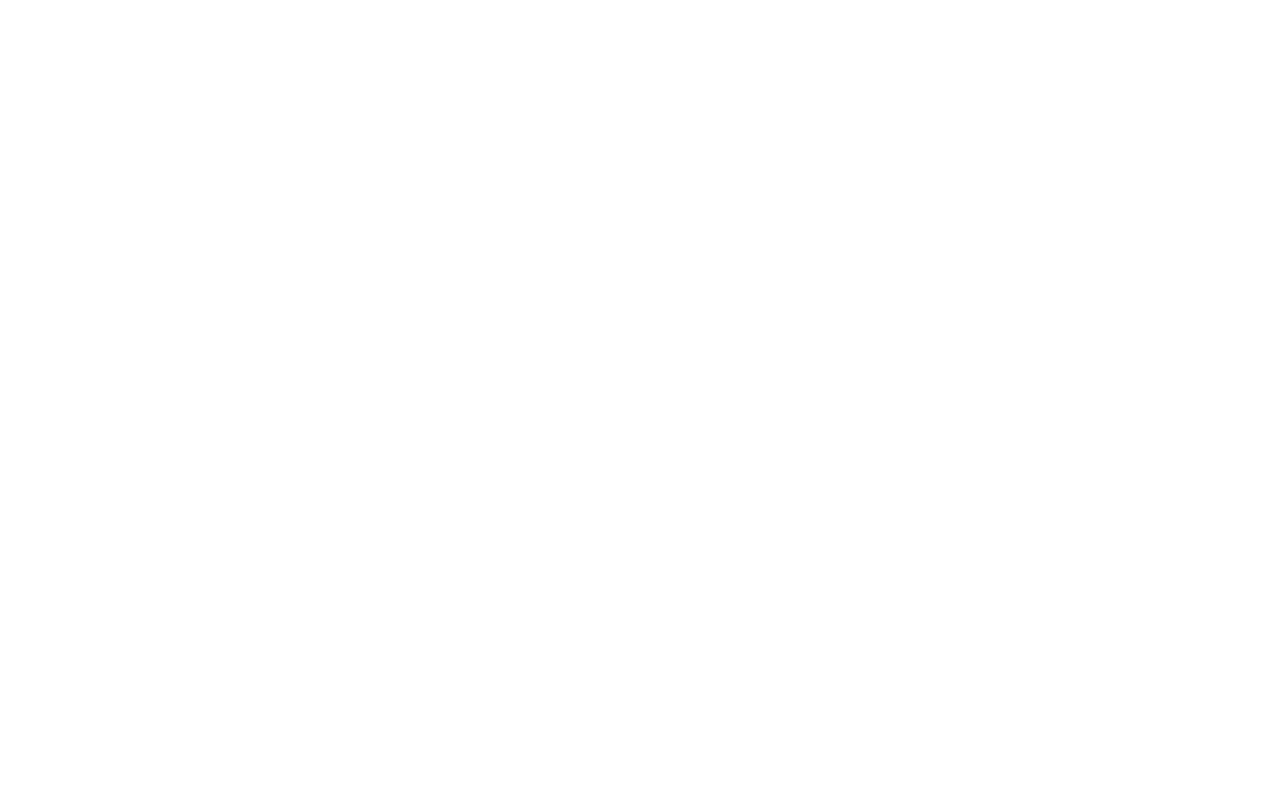
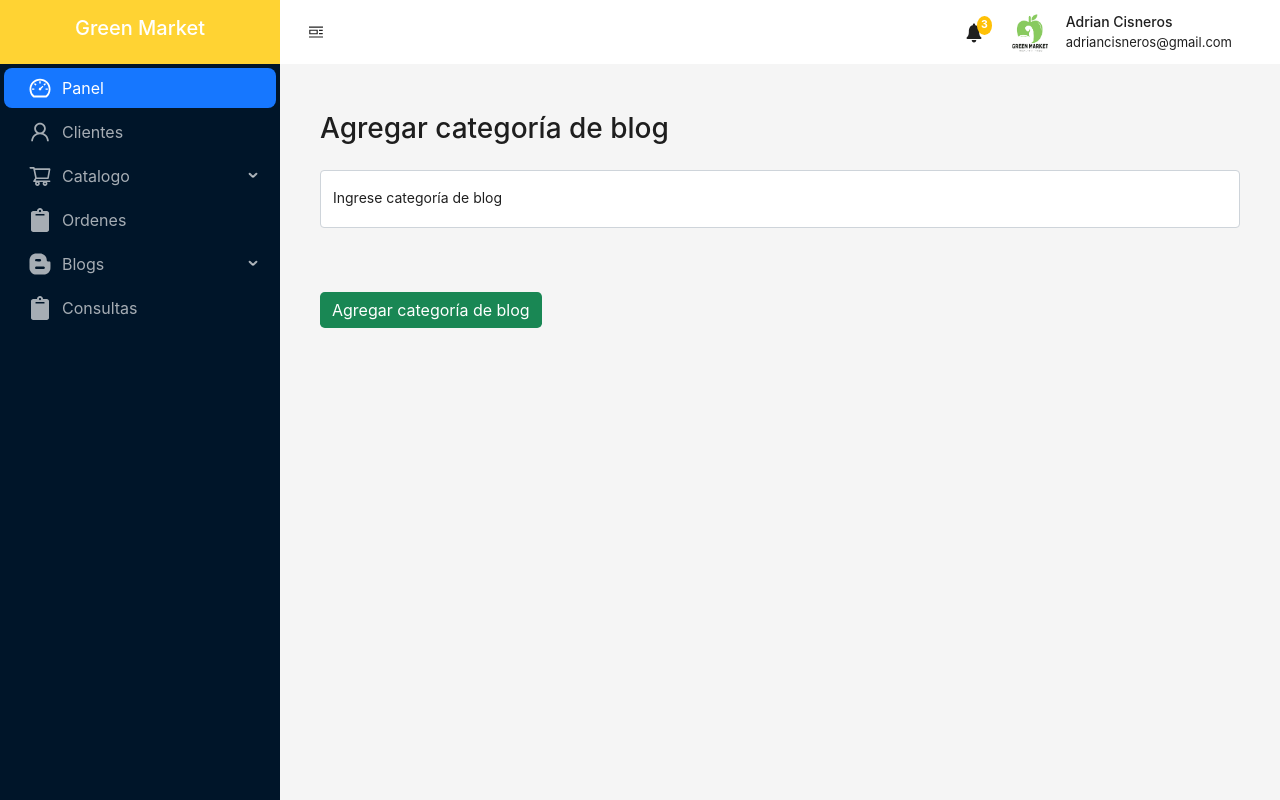
Before and after one commit to bernibauque/Admin_Panel, a React (Create React App) app: page /admin/blog-category in a window 1280 px wide. Before the commit this address had no page. Built offline with nearby package versions, Linux system fonts and the light colour scheme.

Commit message:
Agregando pagina addblogcat

```diff
--- a/package.json
+++ b/package.json
@@ -10,7 +10,6 @@
     "antd": "^5.16.1",
     "react": "^18.2.0",
     "react-dom": "^18.2.0",
-    "react-form-stepper": "^2.0.3",
     "react-icons": "^5.0.1",
     "react-quill": "^2.0.0",
     "react-router-dom": "^6.22.3",
--- a/src/App.js
+++ b/src/App.js
@@ -15,6 +15,7 @@
 import Brandlist from './pages/Brandlist';
 import Productlist from './pages/Productlist';
 import Addblog from './pages/Addblog';
+import Addblogcat from './pages/Addblogcat';
 
 function App() {
   return (
@@ -29,6 +30,7 @@
           <Route path='blog' element={<Addblog />} />
           <Route path='blog-list' element={<Bloglist />} />
           <Route path='blog-category-list' element={<Blogcatlist />} />
+          <Route path='blog-category' element={<Addblogcat />} />
           <Route path='orders' element={<Orders />} />
           <Route path='customers' element={<Customers />} />
           <Route path='list-color' element={<Colorlist />} />
--- /dev/null
+++ b/src/pages/Addblogcat.js
@@ -0,0 +1,23 @@
+import React from 'react';
+import CustomInput from "../components/CustomInput";
+
+const Addblogcat = () => {
+    return (
+        <div>
+            <h3 className='mb-4'>Agregar categoría de blog</h3>
+            <div>
+                <form action=''>
+                    <CustomInput type='text' label='Ingrese categoría de blog' />
+                    <button
+                        className='btn btn-success border-0 rounded-3 my-5'
+                        type='submit'
+                    >
+                        Agregar categoría de blog
+                    </button>
+                </form>
+            </div>
+        </div>
+    )
+}
+
+export default Addblogcat
```
Also changed, not shown: 1 other file (tests, documents, lock files or other folders).
